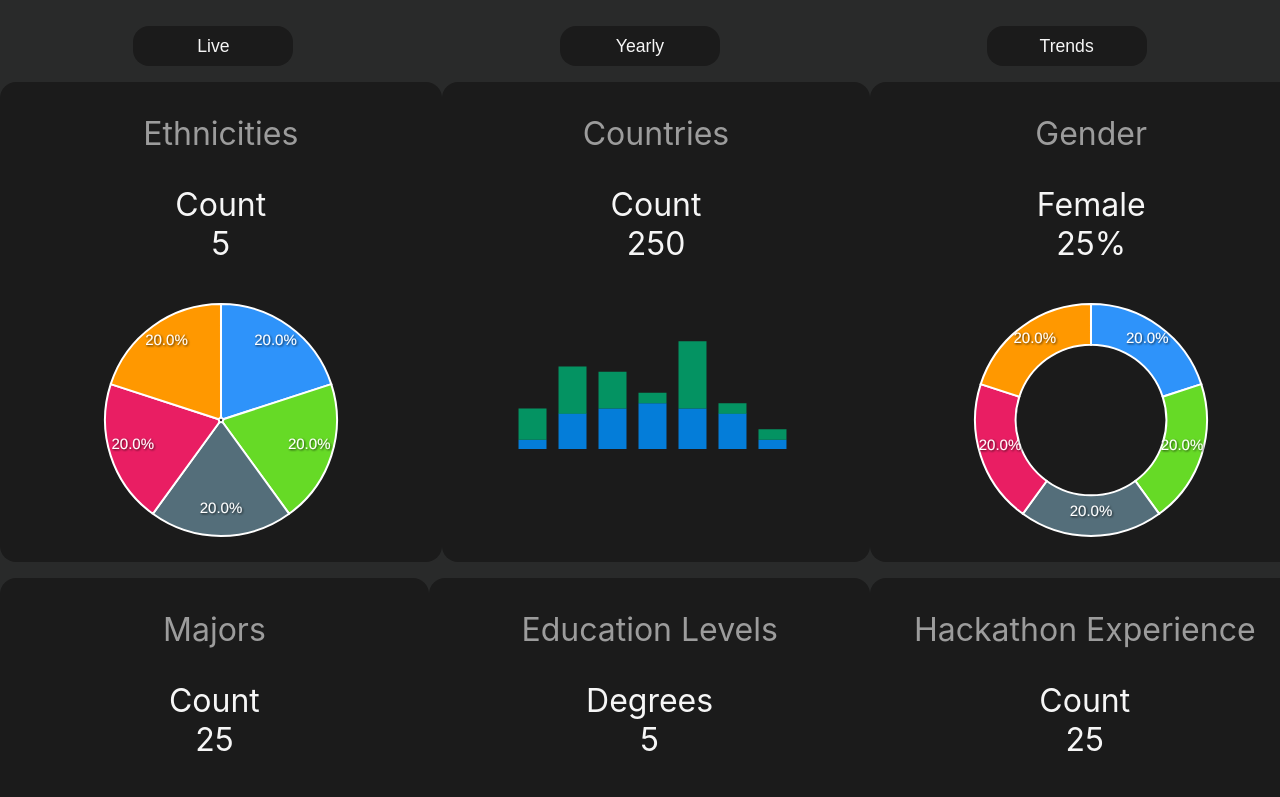
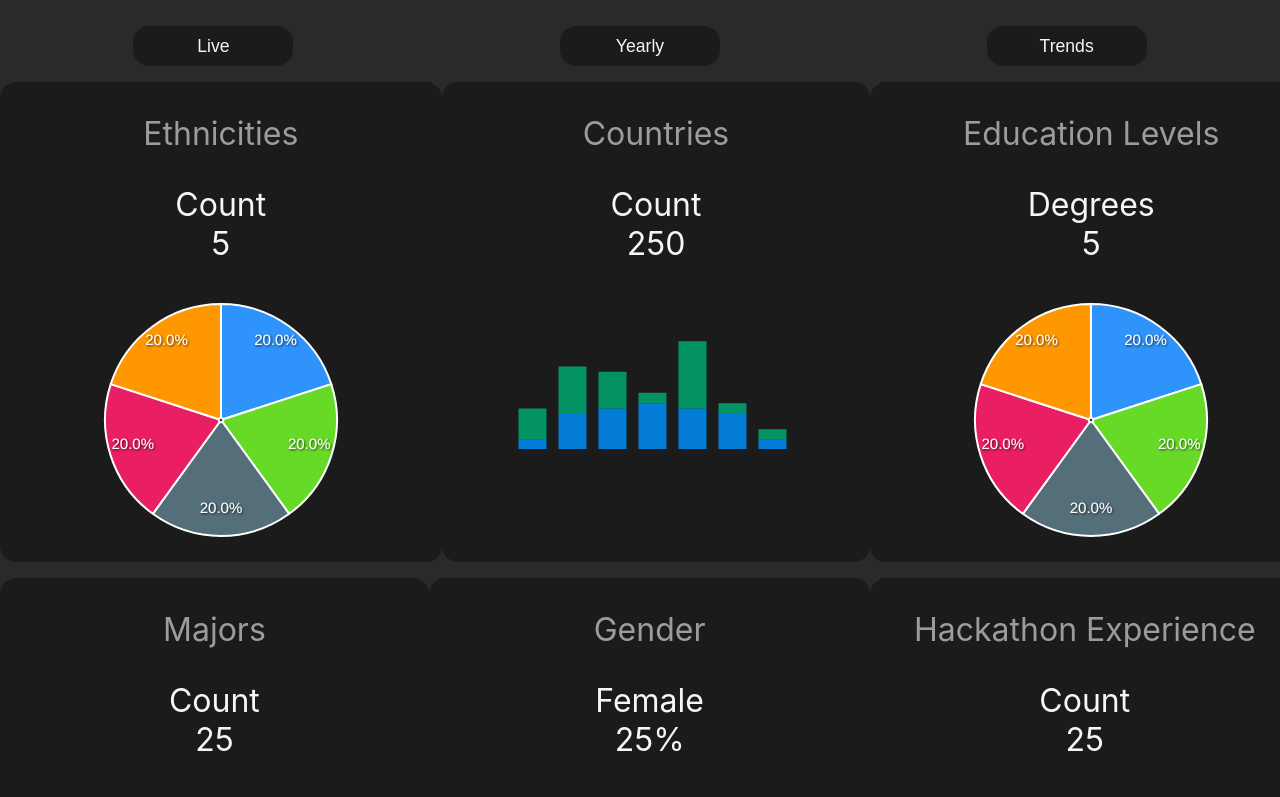
Before and after one commit to nishilfaldu/react-dashboard, a React (Create React App) app: page / in a window 1280 px wide. Shown: the top 797 px of the page. Built offline with nearby package versions, Linux system fonts and the light colour scheme.

Commit message:
rearranged charts

```diff
--- a/src/components/LiveDashboard.js
+++ b/src/components/LiveDashboard.js
@@ -14,12 +14,12 @@ const LiveDashboard = function(){
         <StyledRow>
             <PieChartCard cardTitle="Ethnicities" cardLabel="Count" cardValue="5" chartType={'pie'}></PieChartCard>
             <BarChartCard cardTitle="Countries" cardLabel="Count" cardValue="250"></BarChartCard>
-            <PieChartCard cardTitle="Gender" cardLabel="Female" cardValue="25%" chartType={'donut'}></PieChartCard>
+            <PieChartCard cardTitle="Education Levels" cardLabel="Degrees" cardValue="5" chartType={'pie'}></PieChartCard>
         </StyledRow>
 
         <StyledRow>
             <BarChartCard cardTitle="Majors" cardLabel="Count" cardValue="25"></BarChartCard>
-            <PieChartCard cardTitle="Education Levels" cardLabel="Degrees" cardValue="5" chartType={'pie'}></PieChartCard>
+            <PieChartCard cardTitle="Gender" cardLabel="Female" cardValue="25%" chartType={'donut'}></PieChartCard>
             <BarChartCard cardTitle="Hackathon Experience" cardLabel="Count" cardValue="25"></BarChartCard>
         </StyledRow>
         </div>
```
